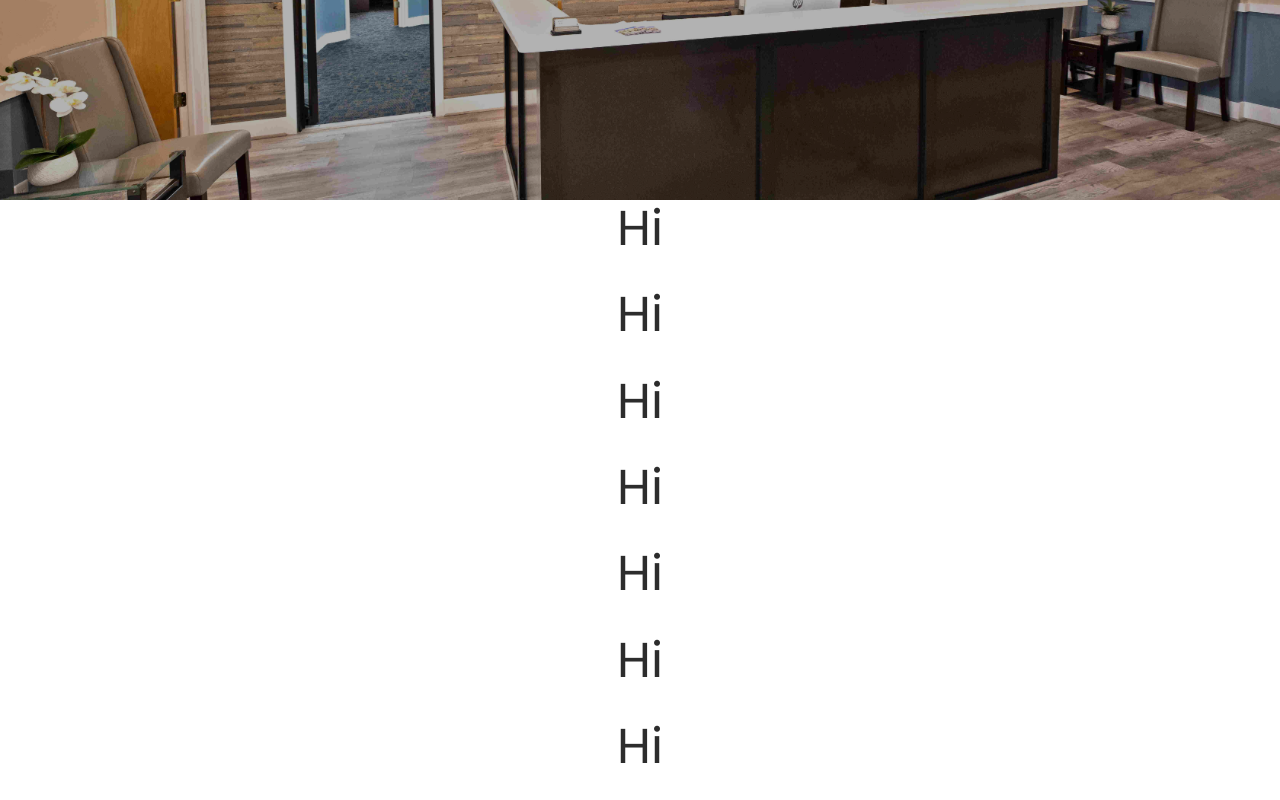
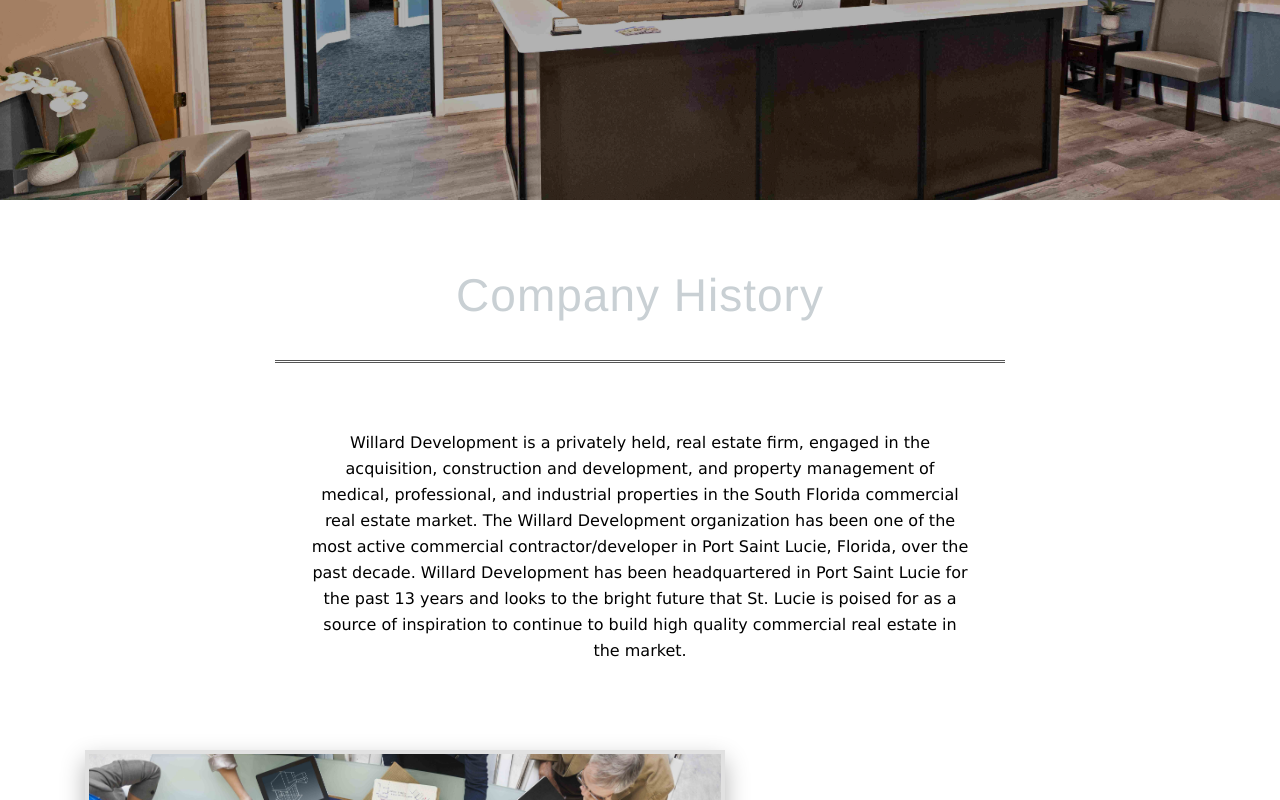
Before and after one commit to gonzald3/Willard2023, a React (Create React App) app: page / in a window 1280 px wide. Shown: the part 300-1100 px from the top of the page. Built offline with nearby package versions, Linux system fonts and the light colour scheme.

Commit message:
homepage content

```diff
--- a/src/Pages/Home.js
+++ b/src/Pages/Home.js
@@ -1,6 +1,6 @@
 import React from "react";
 import Navibar from "../Tools/Navibar";
-
+import {Col, Container, Row} from "reactstrap";
 
 
 
@@ -19,7 +19,12 @@
   return (
     <>
       <Navibar />
-      <div className="page-header">
+
+
+        <div className="wrapper">
+
+
+        <div className="page-header">
                 <div
                     className="page-header-image"
                     style={{
@@ -31,28 +36,112 @@
                 </div>
 
 
+
+
+
         </div>
-        <div>
-            <h1>Hi</h1>
-            <h1>Hi</h1>
-            <h1>Hi</h1>
-            <h1>Hi</h1>
-            <h1>Hi</h1>
-            <h1>Hi</h1>
-            <h1>Hi</h1>
-            <h1>Hi</h1>
-            <h1>Hi</h1>
-            <h1>Hi</h1>
-            <h1>Hi</h1>
-            <h1>Hi</h1>
-            <h1>Hi</h1>
-            <h1>Hi</h1>
-            <h1>Hi</h1>
-            <h1>Hi</h1>
-            <h1>Hi</h1>
-            <h1>Hi</h1>
-            <h1>Hi</h1>
+
+
+
+
+
+
+        <div className="main">
+
+            <div className="section section-about-us">
+              <Container>
+                <Row>
+                  <Col className="ml-auto mr-auto text-center" md="8">
+                    <h2 style={{color: "#c9d0d4", fontFamily: "Helvetica Neue, sans-serif", fontSize: "46px", fontWeight: "100", lineHeight: "50px", letterSpacing: "1px", padding: "0 0 40px", borderBottom: "double #555"}} className="title">Company History</h2>
+                    <h4  style={{ color: "#000000", textAlign: "center", fontFamily: 'Verdana, sans-serif', fontSize: "16px", lineHeight: "26px", padding: "5%", margin: "0"}}>
+                      Willard Development is a privately held, real
+                      estate firm, engaged in the acquisition,
+                      construction and development, and property
+                      management of medical, professional, and
+                      industrial properties in the South Florida
+                      commercial real estate market. The Willard
+                      Development organization has been one of the most active
+                      commercial contractor/developer in Port Saint
+                      Lucie, Florida, over the past decade.
+                      Willard Development has been headquartered in
+                      Port Saint Lucie for the past 13 years and looks
+                      to the bright future that St. Lucie is poised
+                      for as a source of inspiration to continue to
+                      build high quality commercial real estate in
+                      the market.
+                    </h4>
+                  </Col>
+                </Row>
+                <div className="separator separator-primary"></div>
+                <div className="section-story-overview">
+                  <Row>
+                    <Col md="6">
+                      <div
+                          className="image-container image-left"
+                          style={{
+                            backgroundImage:
+                                "url(" + require("../Img/teamProject-minCompressed.jpg") + ")",
+                          }}
+                      >
+                        <p className="blockquote blockquote-info">
+                          "We are dedicated to bringing you the
+                          space you need to succeed" <br></br>
+                          <br></br>
+                          <small>-Our Motto</small>
+                        </p>
+
+                      </div>
+                      <br></br>
+                      <br></br>
+                      <br></br><br></br>
+                      <br></br>
+                      <br></br>
+                      <br></br>
+
+
+                      {/*
+                      <div
+                          className="image-container"
+                          style={{
+                            backgroundImage:
+                                "url(" + require("assets/img/lakeWhitney-min.jpg") + ")",
+                          }}
+                      ></div>
+                      */}
+                    </Col>
+                    <Col md="5">
+                      <div
+                          className="image-container image-right"
+                          style={{
+                            backgroundImage:
+                                "url(" + require("../Img/lakeWitney2-min.jpeg") + ")",
+                          }}
+                      ></div>
+                      <br></br>
+                      <br></br>
+
+                      <h3>
+                        Visit one of our many locations here in South Florida . . .
+                      </h3>
+                      <p>
+
+                      </p>
+
+                    </Col>
+                  </Row>
+                  {/* <Row><Testimonials /></Row> */}
+
+                </div>
+              </Container>
+            </div>
+
+
         </div>
+        {/* <DefaultFooter /> */}
+      </div>
+
+
+
     </>
   );
 }
```
Also changed, not shown: src/Img/teamProject-minCompressed.jpg (added), 1 other file (tests, documents, lock files or other folders).
